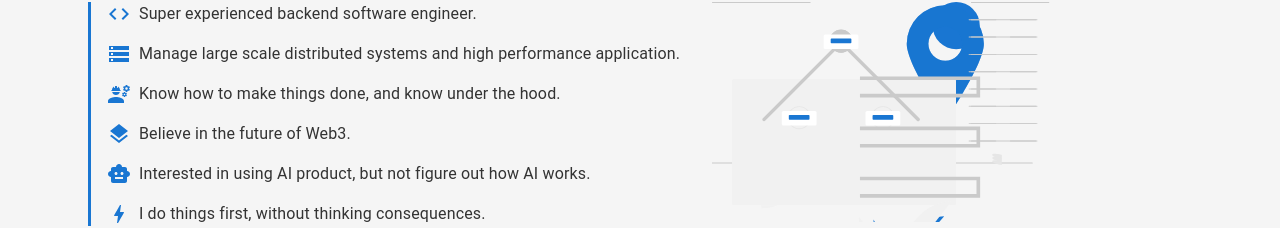
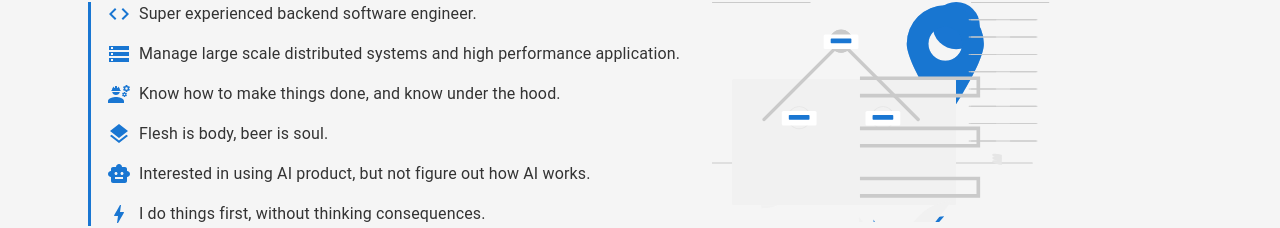
Before and after one commit to lelelemonade/lelelemonade.github.io, a React (Vite) app: page /#/ in a window 1280 px wide. Shown: the part 671-899 px from the top of the page. Built offline with nearby package versions, Linux system fonts and the light colour scheme.

Commit message:
i love beer

```diff
--- a/src/pages/HomePage.tsx
+++ b/src/pages/HomePage.tsx
@@ -114,7 +114,7 @@ const HomePage: React.FC = () => {
                   </Typography>
                   <Typography variant="body1" paragraph sx={{ display: 'flex', alignItems: 'center' }}>
                     <LayersIcon sx={{ mr: 1, color: 'primary.main' }} />
-                    Believe in the future of Web3.
+                    Flesh is body, beer is soul.
                   </Typography>
                   <Typography variant="body1" paragraph sx={{ display: 'flex', alignItems: 'center' }}>
                     <SmartToyIcon sx={{ mr: 1, color: 'primary.main' }} />
```
